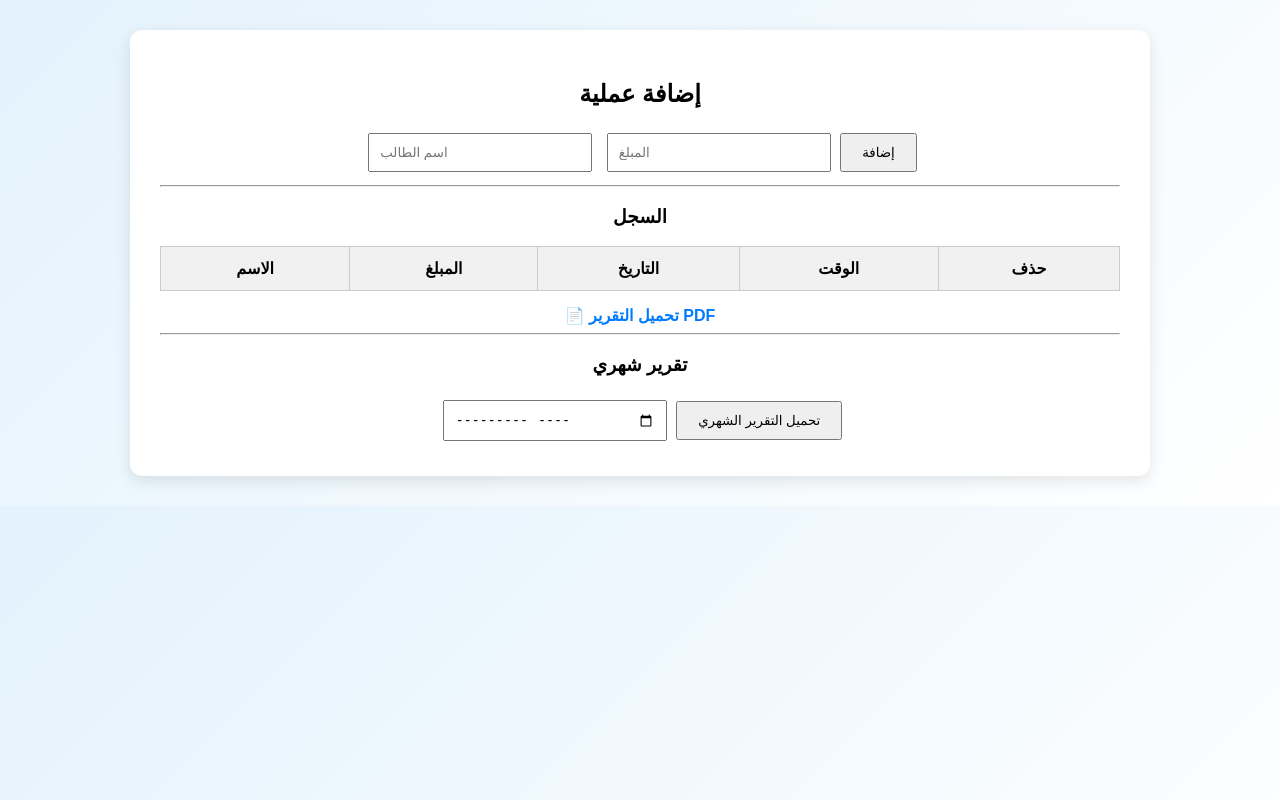
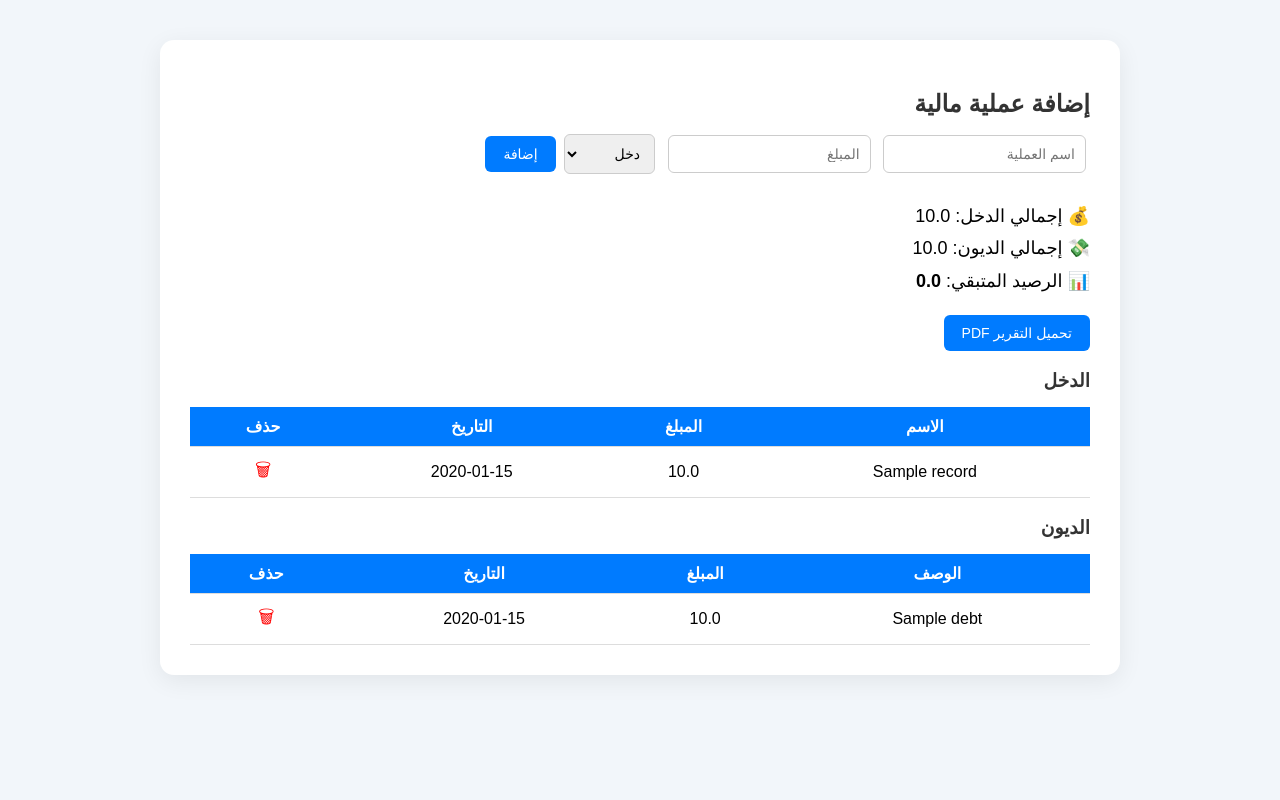
Before and after one commit to honda2003/student-fund, a Flask app: page /dashboard in a window 1280 px wide. Run offline with Flask 3, Linux system fonts and the light colour scheme; the visitor is signed in with stand-in values (Sample User, id 1); tables that the repository leaves empty hold one stand-in row (values such as "Sample post"); lists and menus that the app fills with data are empty.

Commit message:
Update dashboard.html

```diff
--- a/templates/dashboard.html
+++ b/templates/dashboard.html
@@ -1,133 +1,180 @@
 <!DOCTYPE html>
-<html>
-
+<html lang="ar">
 <head>
-<title>Dashboard</title>
+<meta charset="UTF-8">
+<meta name="viewport" content="width=device-width, initial-scale=1.0">
+<title>لوحة التحكم المالية</title>
 
 <style>
-body {
-    margin: 0;
+
+body{
     font-family: Arial;
-    background: linear-gradient(135deg,#e3f2fd,#ffffff);
-    display: flex;
-    justify-content: center;
+    direction: rtl;
+    background:#f2f6fa;
+    margin:0;
 }
 
-.container {
-    width: 75%;
-    background: white;
+/* الحاوية */
+.container{
+    max-width: 900px;
+    width: 92%;
+    margin: 40px auto;
+    background: #ffffff;
     padding: 30px;
-    margin: 30px;
-    border-radius: 12px;
-    box-shadow: 0 5px 15px rgba(0,0,0,0.1);
+    border-radius: 14px;
+    box-shadow: 0 6px 25px rgba(0,0,0,0.07);
 }
 
-h2, h3 {
-    text-align: center;
+/* العناوين */
+h2, h3{
+    margin-bottom: 10px;
+    color:#333;
 }
 
-form {
-    text-align: center;
+/* الحقول */
+input, select{
+    padding:10px;
+    margin:6px 4px;
+    border-radius:6px;
+    border:1px solid #ccc;
+    font-size:14px;
 }
 
-input {
-    padding: 10px;
-    margin: 5px;
-    width: 200px;
+/* الأزرار */
+button{
+    padding:10px 18px;
+    background:#007bff;
+    color:white;
+    border:none;
+    border-radius:6px;
+    cursor:pointer;
+    font-size:14px;
+    transition:0.2s;
 }
 
-button {
-    padding: 10px 20px;
+button:hover{
+    background:#0056b3;
 }
 
-table {
-    width: 100%;
-    border-collapse: collapse;
-    margin-top: 15px;
+/* الملخص */
+.summary{
+    margin-top:20px;
+    font-size:18px;
+    line-height:1.8;
 }
 
-th, td {
-    border: 1px solid #ccc;
-    padding: 12px;
-    text-align: center;
+/* الجداول */
+table{
+    width:100%;
+    border-collapse: collapse;
+    margin-top:15px;
+    background:white;
 }
 
-th {
-    background: #f1f1f1;
+th{
+    background:#007bff;
+    color:white;
 }
 
-a {
-    color: red;
-    text-decoration: none;
+th, td{
+    padding:10px;
+    border-bottom:1px solid #ddd;
+    text-align:center;
 }
 
-.pdf-link {
-    display: block;
-    text-align: center;
-    margin-top: 15px;
-    font-weight: bold;
-    color: #007bff;
+tr:hover{
+    background:#f5f9ff;
 }
+
+a{
+    text-decoration:none;
+}
+
+/* زر الحذف */
+.delete{
+    color:red;
+    font-size:18px;
+}
+
+/* دعم الجوال */
+@media(max-width:600px){
+    input, select, button{
+        width:100%;
+        margin-top:8px;
+    }
+}
+
 </style>
-
 </head>
-
 <body>
 
 <div class="container">
 
-<h2>إضافة عملية</h2>
+<h2>إضافة عملية مالية</h2>
 
-<form method="post">
-<input name="name" placeholder="اسم الطالب" required>
-<input name="amount" placeholder="المبلغ" required>
-<button>إضافة</button>
+<form method="POST">
+    <input name="name" placeholder="اسم العملية" required>
+    <input name="amount" type="number" step="0.01" placeholder="المبلغ" required>
+
+    <select name="type">
+        <option value="income">دخل</option>
+        <option value="expense">مصروف</option>
+    </select>
+
+    <button type="submit">إضافة</button>
 </form>
 
-<hr>
+<div class="summary">
+💰 إجمالي الدخل: {{total_income}} <br>
+💸 إجمالي الديون: {{total_expense}} <br>
+📊 الرصيد المتبقي: <b>{{balance}}</b>
+</div>
 
-<h3>السجل</h3>
+<br>
+<a href="/pdf"><button>تحميل التقرير PDF</button></a>
 
+<h3>الدخل</h3>
 <table>
-
 <tr>
 <th>الاسم</th>
 <th>المبلغ</th>
 <th>التاريخ</th>
-<th>الوقت</th>
 <th>حذف</th>
 </tr>
 
-{% for row in data %}
+{% for row in incomes %}
 <tr>
 <td>{{row[1]}}</td>
 <td>{{row[2]}}</td>
 <td>{{row[3]}}</td>
-<td>{{row[4]}}</td>
-
 <td>
-<a href="/delete/{{row[0]}}"
-onclick="return confirm('هل تريد حذف العملية؟')">
-🗑 حذف
-</a>
+<a class="delete" href="/delete/{{row[0]}}" onclick="return confirm('حذف العملية؟')">🗑</a>
 </td>
-
 </tr>
 {% endfor %}
-
 </table>
 
-<a class="pdf-link" href="/pdf">📄 تحميل التقرير PDF</a>
-<hr>
+<h3>الديون</h3>
+<table>
+<tr>
+<th>الوصف</th>
+<th>المبلغ</th>
+<th>التاريخ</th>
+<th>حذف</th>
+</tr>
 
-<h3>تقرير شهري</h3>
-
-<form action="/monthly" method="post" style="text-align:center;">
-<input type="month" name="month" required>
-<button>تحميل التقرير الشهري</button>
-</form>
+{% for row in expenses %}
+<tr>
+<td>{{row[1]}}</td>
+<td>{{row[2]}}</td>
+<td>{{row[3]}}</td>
+<td>
+<a class="delete" href="/delete_expense/{{row[0]}}" onclick="return confirm('حذف المصروف؟')">🗑</a>
+</td>
+</tr>
+{% endfor %}
+</table>
 
 </div>
-
 </body>
 </html>
```
